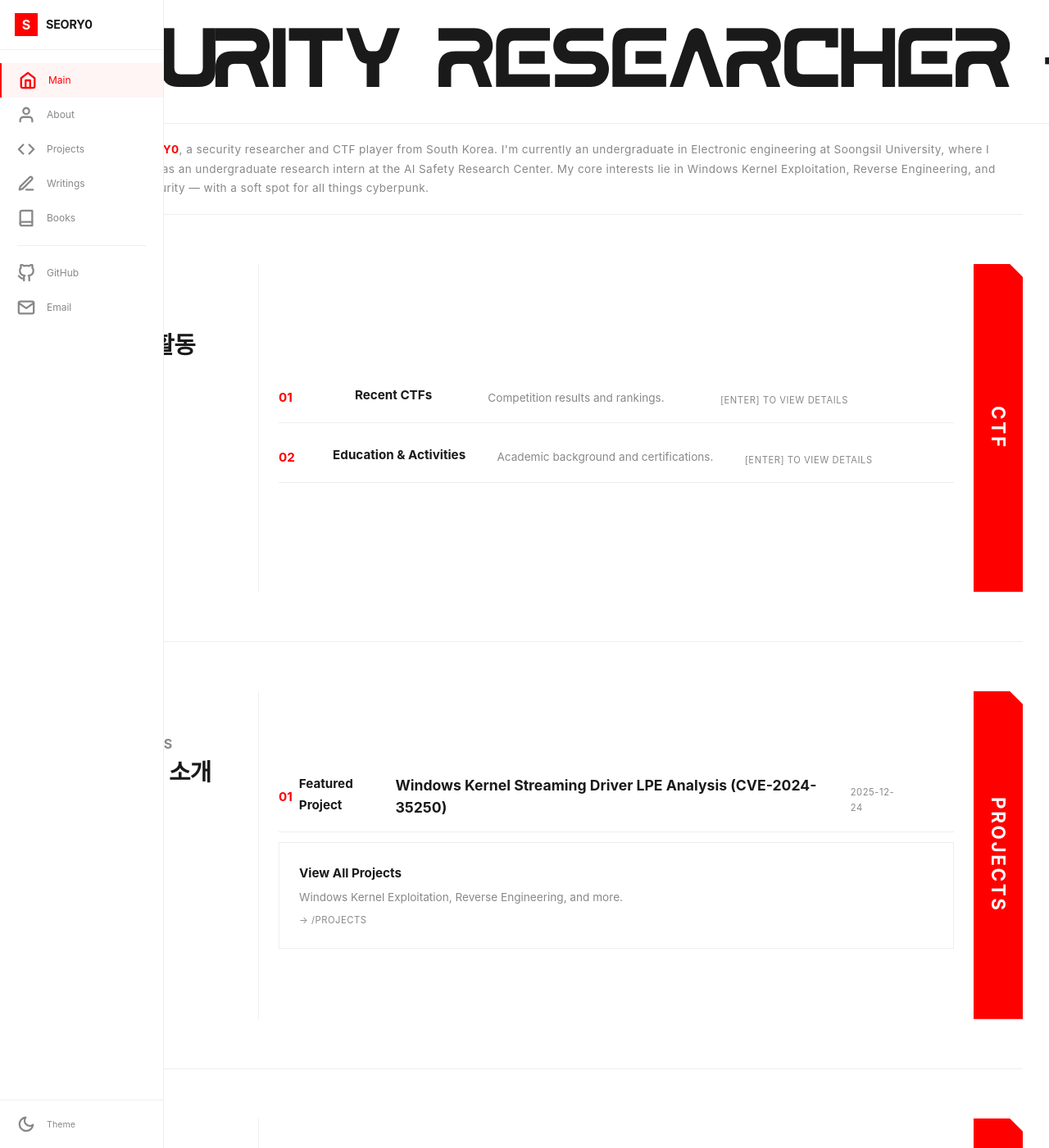
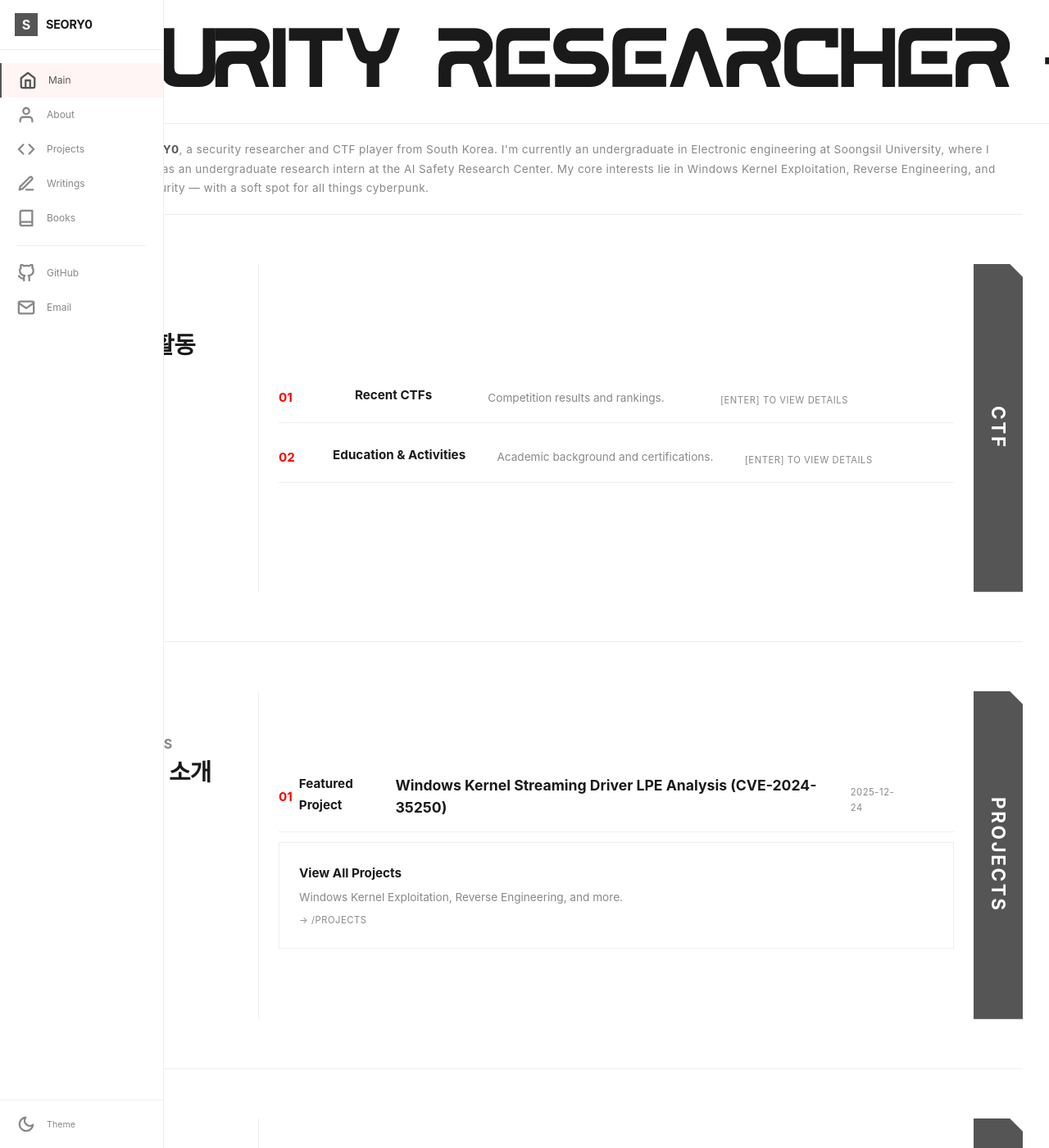
Before and after one commit to SEORY0/SEORY0.github.io, a Jekyll site: the page built from index.html, in a window 1280 px wide and 1400 px high. Shown: the whole window at 82% size. Built offline with Jekyll 4.4.1, drawn with Linux system fonts in a browser that asks for light colours; some web fonts are replaced.

Commit message:
style: 액센트 컬러를 빨간색에서 다크 그레이로 변경
라이트 모드 #555555, 다크 모드 #999999

Co-Authored-By: Claude Opus 4.6 (1M context) <noreply@anthropic.com>

```diff
--- a/_sass/_variables.scss
+++ b/_sass/_variables.scss
@@ -19,7 +19,7 @@
   --bg-subtle: #fafafa;
   --text: #1a1a1a;
   --text-muted: #888888;
-  --accent: #ff0000;
+  --accent: #555555;
   --border: #eeeeee;
   --border-dark: #dddddd;
   --code-bg: #fafafa;
@@ -47,7 +47,7 @@
   --bg-subtle: #151515;
   --text: #e0e0e0;
   --text-muted: #888888;
-  --accent: #ff0000;
+  --accent: #999999;
   --border: #2a2a2a;
   --border-dark: #3a3a3a;
   --code-bg: #111111;
```
